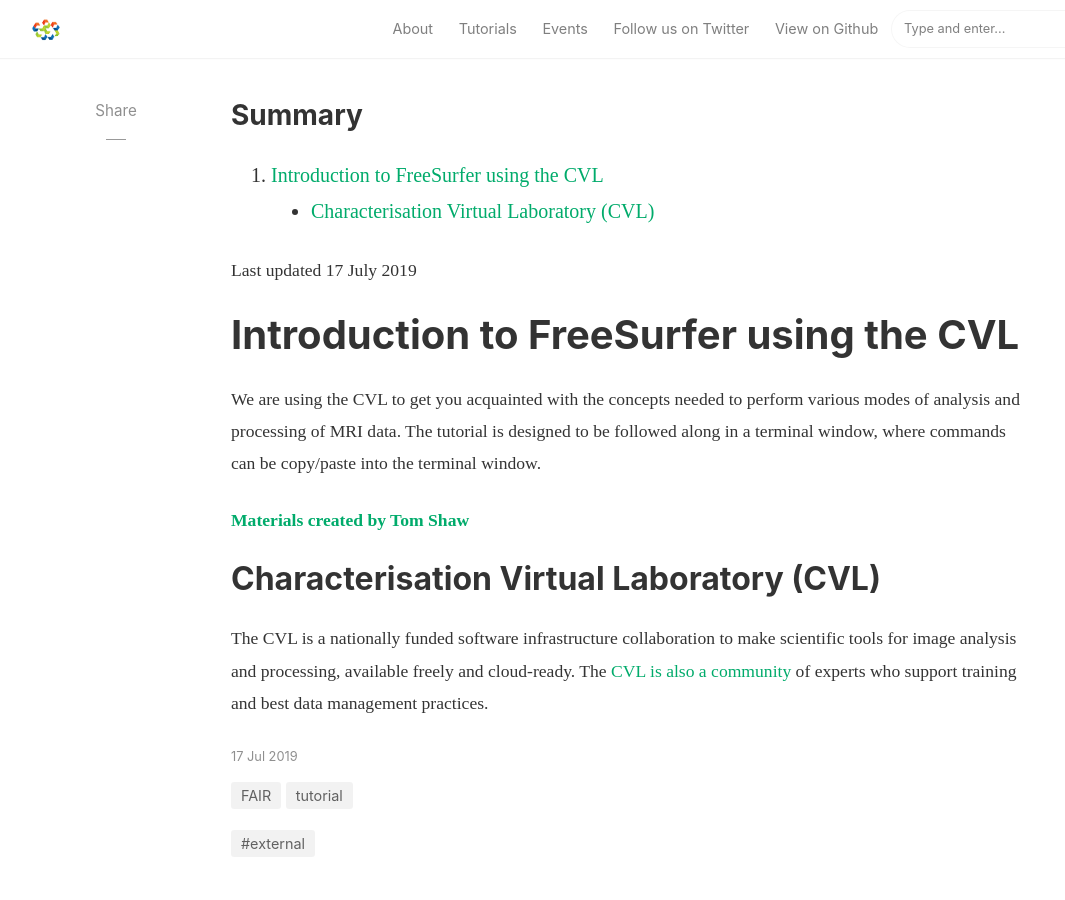
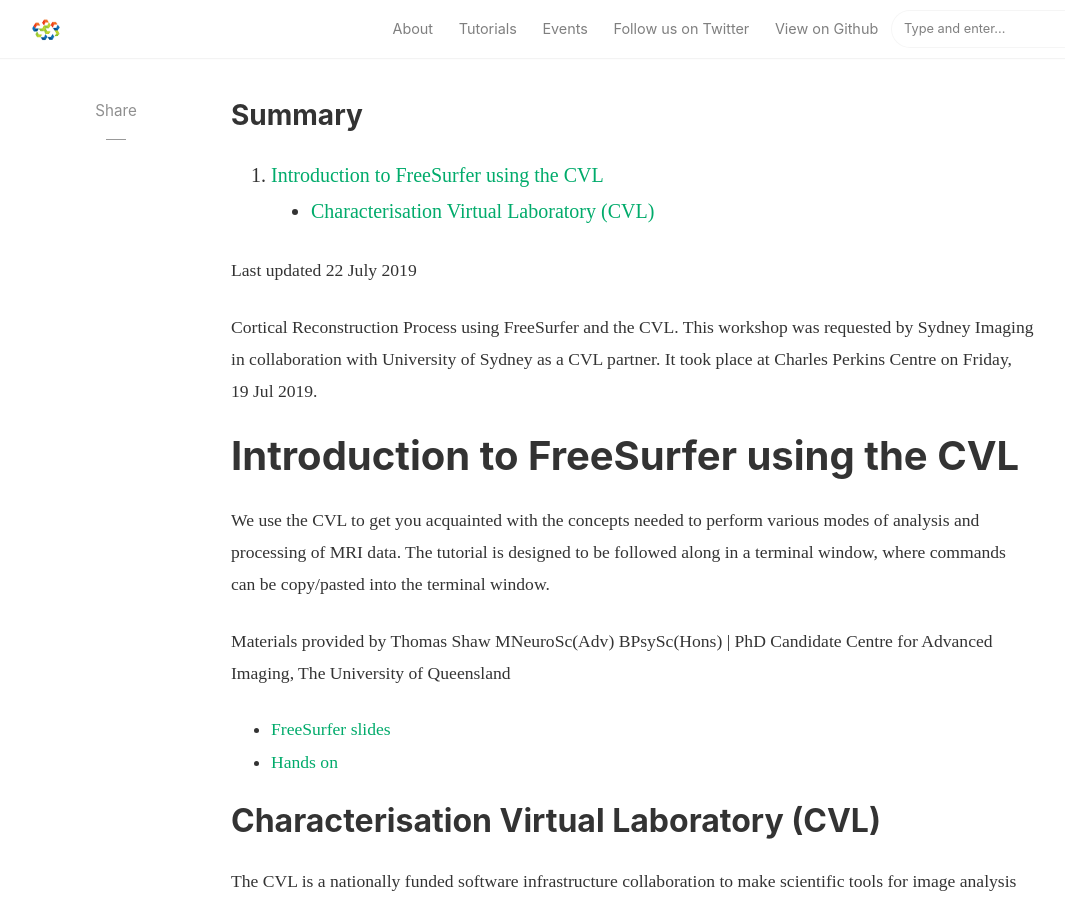
Before and after one commit to Characterisation-Virtual-Laboratory/CVL_Community, a Jekyll site: the page built from _posts/NIF/2019-07-17-FreeSurfer-CVL.md, in a window 1280 px wide and 900 px high, scrolled down 342 px. Shown: the whole window, without its empty margins (54-1119 px from the left). Built offline with Jekyll 4.4.1, drawn with Linux system fonts in a browser that asks for light colours; nearby versions of some CDN libraries; comment, search, counter and statistics services are not loaded.

Commit message:
add intro and slides to Freesurfer page

```diff
--- a/_posts/NIF/2019-07-17-FreeSurfer-CVL.md
+++ b/_posts/NIF/2019-07-17-FreeSurfer-CVL.md
@@ -9,16 +9,24 @@
 toc: true
 ---
 
-Last updated 17 July 2019
+Last updated 22 July 2019
+
+Cortical Reconstruction Process using FreeSurfer and the CVL. This workshop was
+requested by Sydney Imaging in collaboration with University of Sydney as a
+CVL partner. It took place at Charles Perkins Centre on Friday, 19 Jul 2019.
 
 # Introduction to FreeSurfer using the CVL
 
-We are using the CVL to get you acquainted with the concepts needed to perform
+We use the CVL to get you acquainted with the concepts needed to perform
 various modes of analysis and processing of MRI data. The tutorial is designed
-to be followed along in a terminal window, where commands can be copy/paste
+to be followed along in a terminal window, where commands can be copy/pasted
 into the terminal window.
 
-**[Materials created by Tom Shaw](https://hackmd.io/_OJnONm2Qj-__veluKyqFw?view)**
+Materials provided by Thomas Shaw MNeuroSc(Adv) BPsySc(Hons) | PhD Candidate
+Centre for Advanced Imaging, The University of Queensland
+
+* [FreeSurfer slides](https://drive.google.com/file/d/1c-kFrwxxzNaPcRz7mRr1WRD5cH6Fnq68/view)
+* [Hands on](https://hackmd.io/_OJnONm2Qj-__veluKyqFw?view)
 
 ## Characterisation Virtual Laboratory (CVL)
 
```
